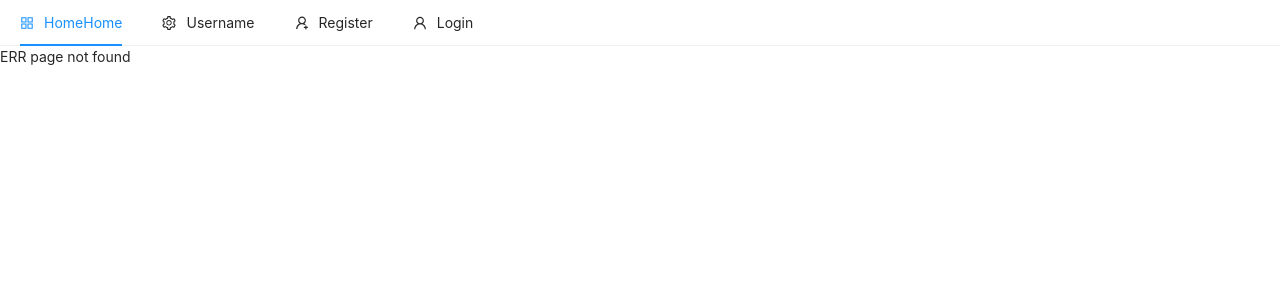
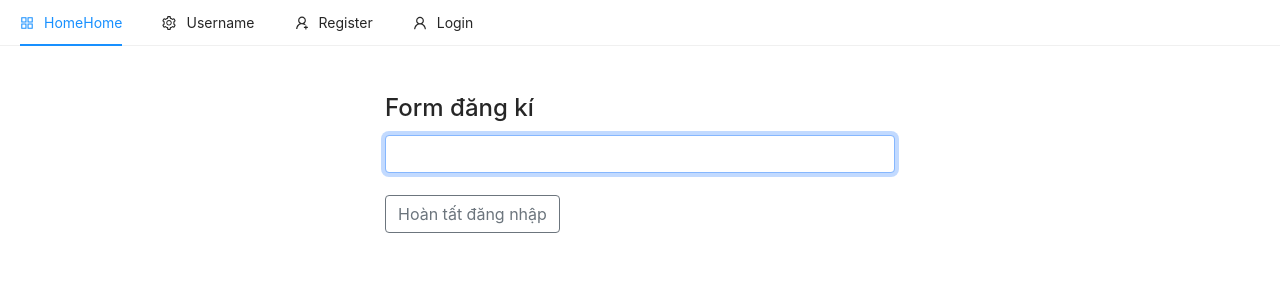
Before and after one commit to Dattn0801/ReactEcommerce, a React (Create React App) app in the folder client/: page /registercomplete in a window 1280 px wide. Before the commit this address had no page. Shown: the top 300 px of the page. Built offline with nearby package versions, Linux system fonts and the light colour scheme.

Commit message:
add_completeregistrationform

```diff
--- a/client/src/App.js
+++ b/client/src/App.js
@@ -15,6 +15,7 @@ import "bootstrap/dist/css/bootstrap.min.css";
 //Toast message
 import { ToastContainer } from "react-toastify";
 import "react-toastify/dist/ReactToastify.css";
+import RegisterComplete from "./pages/auth/RegisterComplete";
 
 const App = () => {
   return (
@@ -26,6 +27,7 @@ const App = () => {
         <Route path="/" element={<Home />} />
         <Route path="/login" element={<Login />} />
         <Route path="/register" element={<Register />} />
+        <Route path="/registercomplete" element={<RegisterComplete />} />
       </Routes>
     </>
   );
--- /dev/null
+++ b/client/src/pages/auth/RegisterComplete.js
@@ -0,0 +1,42 @@
+import React, { useState, useEffect } from "react";
+import { toast } from "react-toastify";
+import { sendSignInLinkToEmail } from "firebase/auth";
+import { auth } from "../../firebase";
+
+const RegisterComplete = ({ history }) => {
+  const [email, setEmail] = useState("");
+  const [password, setPassword] = useState("");
+
+  useState(() => {
+    console.log(localStorage.getItem("emailForSignIn"));
+  }, []);
+  const handleSumit = async (e) => {
+    e.preventDefault();
+  };
+  const compelteRegistrationForm = () => (
+    <form onSubmit={handleSumit}>
+      <input
+        type="email"
+        className="form-control"
+        value={email}
+        onChange={(e) => setEmail(e.target.value)}
+        autoFocus
+      />
+      <br />
+      <button type="submit" className="btn btn-outline-secondary">
+        Hoàn tất đăng nhập
+      </button>
+    </form>
+  );
+  return (
+    <div className="container p-5">
+      <div className="row">
+        <div className="col-md-6 offset-md-3">
+          <h4>Form đăng kí</h4>
+          {compelteRegistrationForm()}
+        </div>
+      </div>
+    </div>
+  );
+};
+export default RegisterComplete;
```
